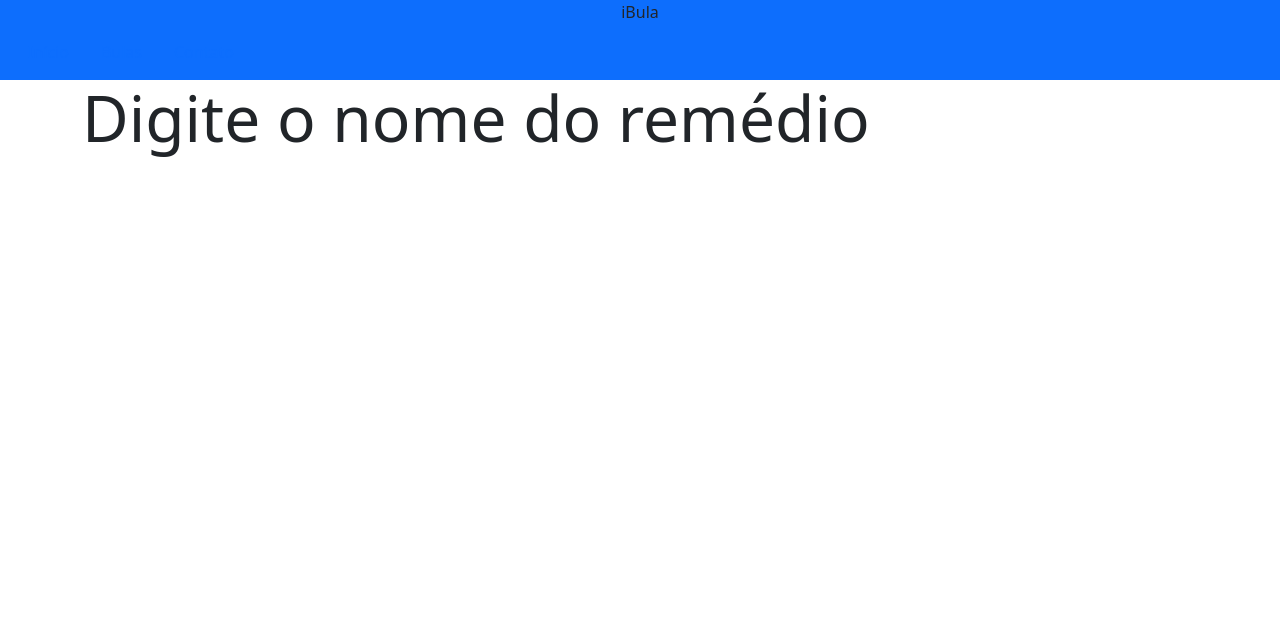
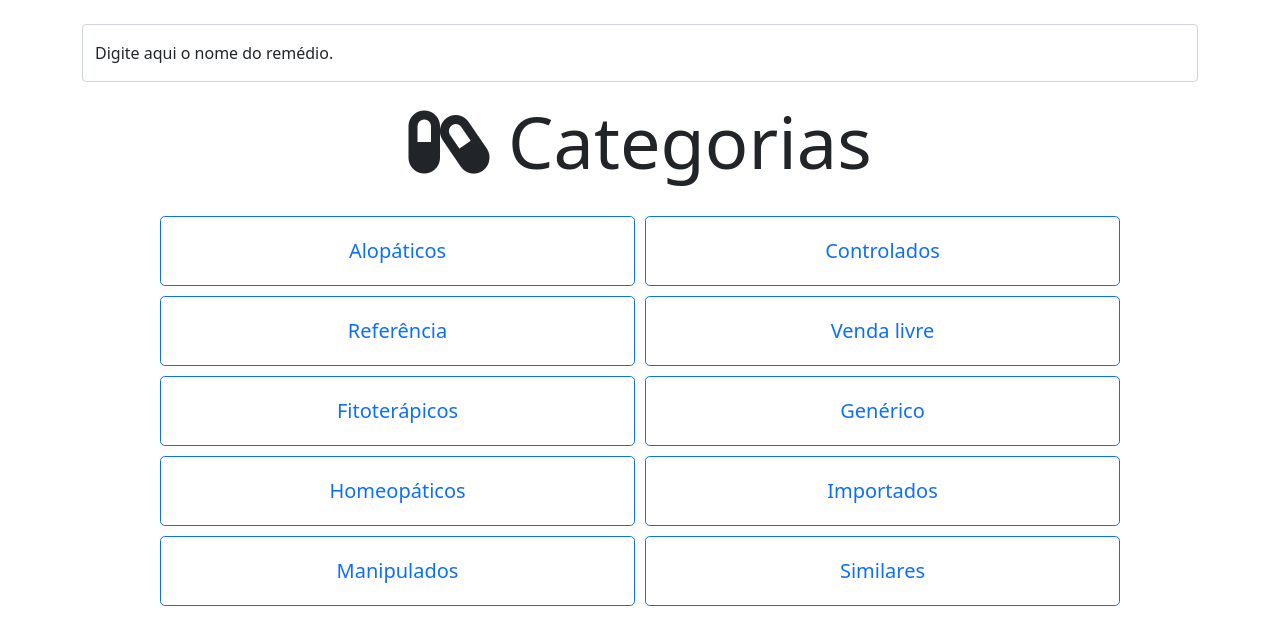
Before and after one commit to hcaeryks/ibula, a plain HTML site: page site/index.html in a window 1280 px wide. Drawn offline with nearby package versions, Linux system fonts and the light colour scheme.

Commit message:
mudanças básicas na página inicial

```diff
--- a/site/css/main.css
+++ b/site/css/main.css
@@ -0,0 +1,9 @@
+.btn-outline-primary {
+	margin: 5px;
+	margin-bottom: 10px;
+	height: 70px;
+}
+
+#categorias {
+	transition: height 1s, width 1s, padding 1s, visibility 1s, opacity 0.5s ease-out;
+}
--- a/site/index.html
+++ b/site/index.html
@@ -1,40 +1,69 @@
 <!DOCTYPE html>
-<html>
+<html lang="pt-br">
 <head>
     <meta charset="utf-8">
     <meta name="viewport" content="width=device-width, initial-scale=1">
     <link rel="stylesheet" type="text/css" href="css/main.css">
 	<link href="https://cdn.jsdelivr.net/npm/bootstrap@5.0.0-beta3/dist/css/bootstrap.min.css" rel="stylesheet" integrity="sha384-eOJMYsd53ii+scO/bJGFsiCZc+5NDVN2yr8+0RDqr0Ql0h+rP48ckxlpbzKgwra6" crossorigin="anonymous">
+	<script src="https://kit.fontawesome.com/fcb096be8d.js" crossorigin="anonymous"></script>
 	<title>iBula</title>
 </head>
 <body>
-	<div class="container-fluid text-center bg-primary">
-			iBula
-	</div>
-	<nav class="navbar navbar-dark bg-primary">
-		<div class="container-fluid">
-			<ul class="nav nav-fill">
-				<li class="nav-item">
-					<a class="nav-link" href="#">
-						Início
-					</a>
-				</li>
-				<li class="nav-item" href="#">
-					<a class="nav-link active">
-						Bulas
-					</a>
-				</li>
-				<li class="nav-item" href="#">
-					<a class="nav-link">
-						Contato
-					</a>
-				</li>
-			</ul>
+	<br>
+	<div class="container">
+		<div class="form-floating mb-3">
+		  <input type="email" class="form-control" id="floatingInput" placeholder="name@example.com">
+		  <label for="floatingInput">Digite aqui o nome do remédio.</label>
 		</div>
-	</nav>
-	<div class="container">
-		<h1 class="display-3">Digite o nome do remédio</h1>
+		<div id="categorias">
+			<h1 class="display-2 text-center"><i class="fas fa-capsules"></i> Categorias</h1>
+			<br>
+			<div class="row justify-content-center">
+				<button type="button" class="btn btn-outline-primary btn-lg col-5">
+					Alopáticos
+				</button>
+				<button type="button" class="btn btn-outline-primary btn-lg col-5">
+					Controlados
+				</button>
+			</div>
+			<div class="row justify-content-center">
+				<button type="button" class="btn btn-outline-primary btn-lg col-5">
+					Referência
+				</button>
+				<button type="button" class="btn btn-outline-primary btn-lg col-5">
+					Venda livre
+				</button>
+			</div>
+			<div class="row justify-content-center">
+				<button type="button" class="btn btn-outline-primary btn-lg col-5">
+					Fitoterápicos
+				</button>
+				<button type="button" class="btn btn-outline-primary btn-lg col-5">
+					Genérico
+				</button>
+			</div>
+			<div class="row justify-content-center">
+				<button type="button" class="btn btn-outline-primary btn-lg col-5">
+					Homeopáticos
+				</button>
+				<button type="button" class="btn btn-outline-primary btn-lg col-5">
+					Importados
+				</button>
+			</div>
+			<div class="row justify-content-center">
+				<button type="button" class="btn btn-outline-primary btn-lg col-5">
+					Manipulados
+				</button>
+				<button type="button" class="btn btn-outline-primary btn-lg col-5">
+					Similares
+				</button>
+			</div>
+		</div>
+		<div id="remedios" class="invisible">
+			aaaa
+		</div>
 	</div>
 	<script src="https://cdn.jsdelivr.net/npm/bootstrap@5.0.0-beta3/dist/js/bootstrap.bundle.min.js" integrity="sha384-JEW9xMcG8R+pH31jmWH6WWP0WintQrMb4s7ZOdauHnUtxwoG2vI5DkLtS3qm9Ekf" crossorigin="anonymous"></script>
+	<script src="js/index.js"></script>
 </body>
 </html>
--- /dev/null
+++ b/site/js/index.js
@@ -0,0 +1,14 @@
+categoriasDiv = document.getElementById("categorias")
+botoesCategorias = document.getElementsByTagName("button")
+
+window.onload = function() {
+	for(var i = 0; i < botoesCategorias.length; i++) {
+		botoesCategorias[i].onclick = function() {
+			mudarPagina(this);
+		}
+	}
+}
+
+function mudarPagina(botao) {
+	console.log(botao)
+}
```
